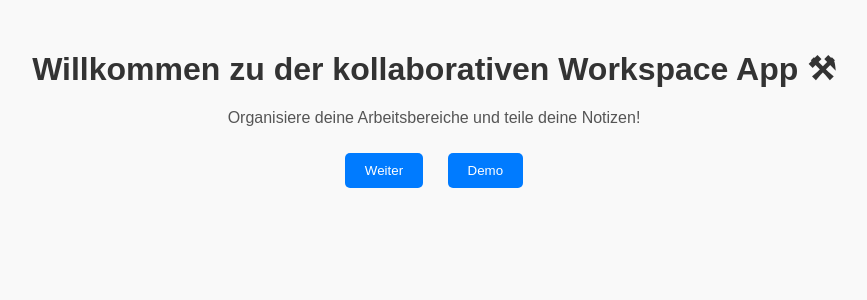
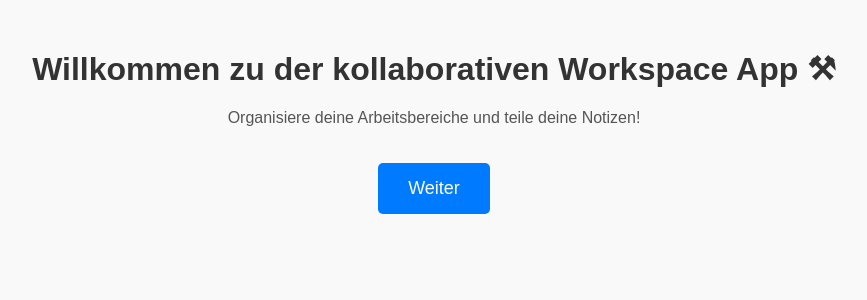
Before and after one commit to schulz115/Workspace_App, a Flask app: page / in a window 1280 px wide. Shown: the top 300 px of the page, without its empty margins (206-1073 px from the left). Run offline with Flask 3, Linux system fonts and the light colour scheme; the visitor is signed in with stand-in values (Sample User, id 1).

Commit message:
UI improvements. Deleting Demo button

```diff
--- a/ws_app/templates/settings.html
+++ b/ws_app/templates/settings.html
@@ -107,7 +107,6 @@
 </head>
 <body>
     <div class="container">
-        <button onclick="window.location.href='{{ url_for('main.logout') }}'" class="logout-button">Ausloggen</button>
         <h1>Einstellungen</h1>
         <p>Willkommen, {{ user.username }}</p>
         <p>Email: {{ user.email }}</p>
@@ -134,6 +133,7 @@
 
         <button onclick="window.location.href='/dashboard'">Zurück zum Dashboard</button>
         <button onclick="confirmDelete()" class="delete-button">Account löschen</button>
+        <button onclick="window.location.href='{{ url_for('main.logout') }}'" class="logout-button">Ausloggen</button>
     </div>
 </body>
 </html>
--- a/ws_app/templates/welcome.html
+++ b/ws_app/templates/welcome.html
@@ -21,10 +21,11 @@
         p {
             color: #555;
         }
-        a, button {
+        .weiter-button {
             display: inline-block;
-            margin: 10px;
-            padding: 10px 20px;
+            margin: 20px;
+            padding: 15px 30px;
+            font-size: 18px;
             text-decoration: none;
             color: white;
             background-color: #007BFF;
@@ -32,7 +33,7 @@
             border-radius: 5px;
             cursor: pointer;
         }
-        a:hover, button:hover {
+        .weiter-button:hover {
             background-color: #0056b3;
         }
     </style>
@@ -41,8 +42,7 @@
     <div class="container">
         <h1>Willkommen zu der kollaborativen Workspace App ⚒</h1>
         <p>Organisiere deine Arbeitsbereiche und teile deine Notizen!</p>
-        <button onclick="window.location.href='{{ url_for('main.login') }}'">Weiter</button>
-        <button onclick="window.location.href='{{ url_for('main.demo') }}'">Demo</button>
+        <button class="weiter-button" onclick="window.location.href='{{ url_for('main.login') }}'">Weiter</button>
     </div>
 </body>
 </html>
```
